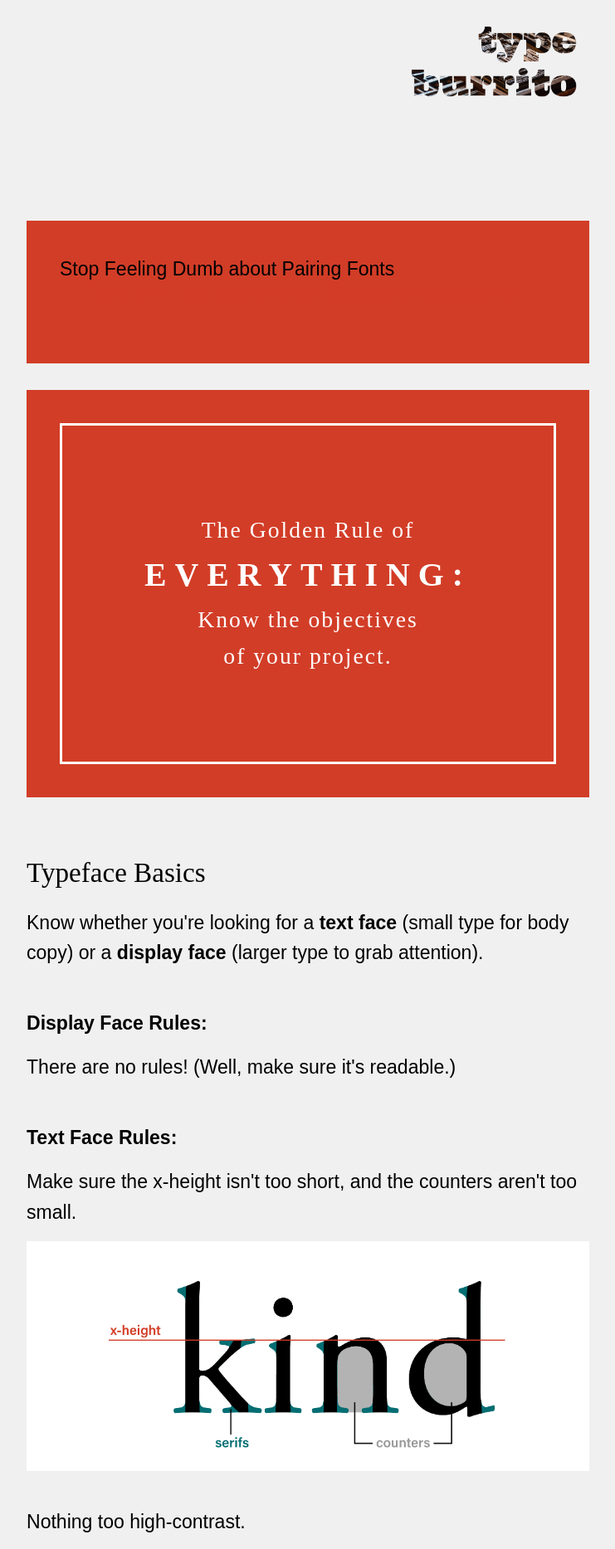
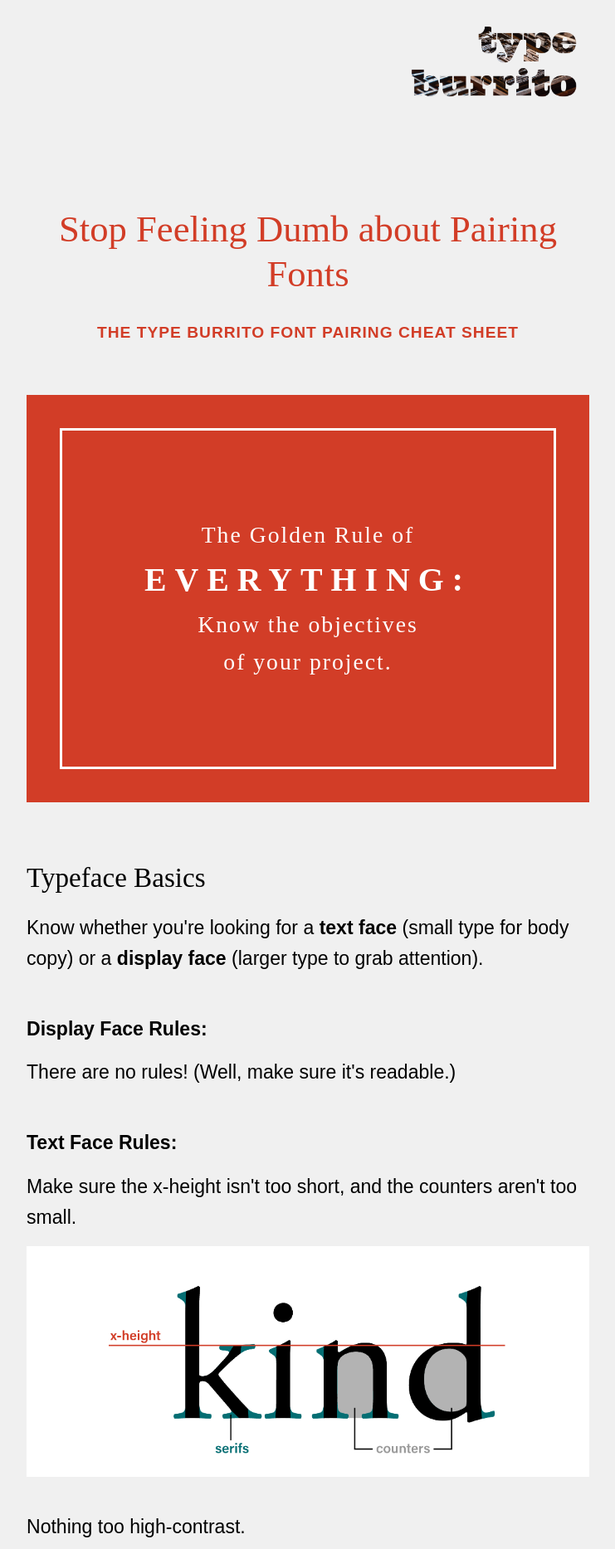
Before and after one commit to bfioritto/typeburrito, a Jekyll site: the page built from font-pairing-cheat-sheet.html, in a window 1280 px wide. Shown: the top 1867 px of the page at 83% size, without its empty margins (269-1010 px from the left). Built offline with Jekyll 4.4.1, drawn with Linux system fonts in a browser that asks for light colours.

Commit message:
fixed html on cheat sheet

```diff
--- a/font-pairing-cheat-sheet.html
+++ b/font-pairing-cheat-sheet.html
@@ -4,12 +4,10 @@ title: Font Pairing Cheat Sheet
 ---
 
 <div class="content">
-  <div class="rectangle">
-    <div class=""
-    <div class="special-title">Stop Feeling Dumb about Pairing Fonts</div>
+    <div class="special-title">Stop Feeling Dumb about Pairing Fonts
+    </div>
     <div class="sub-title">The Type Burrito Font Pairing Cheat Sheet
     </div>
-  </div>
 
 <div class="rectangle">
   <div class="rectangle-border">
```
